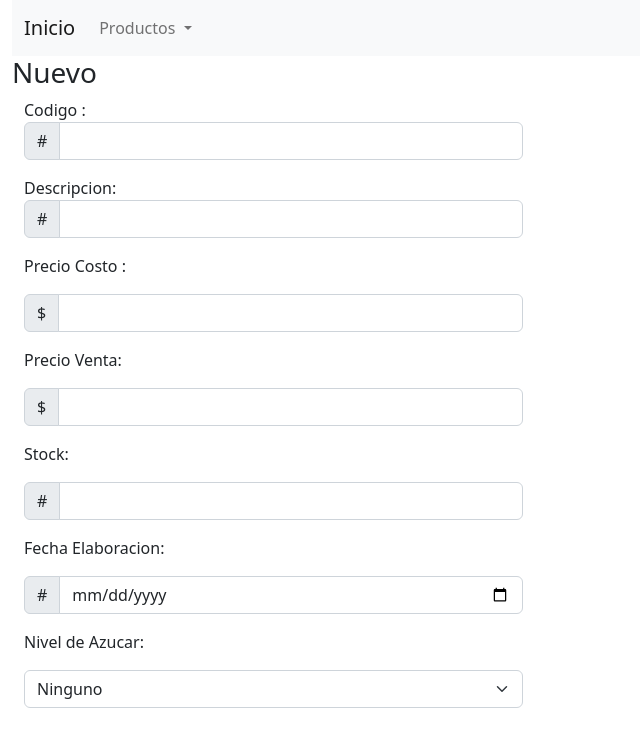
After one commit to IsaacC00/proyecto-GitHub, a PHP site: page /view/proNuevo.php in a window 1280 px wide. The commit adds this page. Shown: the top 747 px of the page, without its empty margins (0-640 px from the left). Run offline with PHP 8.4, Linux system fonts and the light colour scheme.

Commit message:
clase_cambios

```diff
--- a/funciones/funcionesProducto.php
+++ b/funciones/funcionesProducto.php
@@ -6,8 +6,10 @@ include_once "../config/conectarDB.php";
 function getAllProductos()
 {
   try {
-    $sql = "SELECT * FROM tab_productos
-     ORDER BY prod_desc";
+    $sql = "SELECT * FROM tab_productos p, tab_marcas m, tab_categoria c
+    WHERE p.cat_id=c.cat_id
+    AND p.mar_id=m.mar_id
+   ORDER BY prod_desc";
 
     $conexion = conectaBaseDatos();
     $stmt = $conexion->prepare($sql);
--- /dev/null
+++ b/view/proNuevo.php
@@ -0,0 +1,71 @@
+
+<?php
+    include_once "head.php";
+?>
+<h3>Nuevo</h3>
+
+<div class="container-fluid">
+
+    <div class="row">
+
+        <div class="col-5">
+            <form action="post">
+                <label for="">Codigo :</label>
+                <div class="input-group mb-3">
+                <span class="input-group-text" id="basic-addon1">#</span>
+                <input type="text"  name="txtCodigo" class="form-control" aria-describedby="basic-addon1">
+                </div>
+
+                <label for="">Descripcion:</label>
+                <div class="input-group mb-3">
+                <span class="input-group-text" id="basic-addon1">#</span>
+                <input type="text"  name="txtDesc" class="form-control" aria-describedby="basic-addon1">
+                </div>
+
+                <label for="">  <p>Precio Costo :</p> </label>
+                <div class="input-group mb-3">
+                <span class="input-group-text" id="basic-addon1">$</span>
+                <input type="number"  name="txtPrecio" class="form-control" aria-describedby="basic-addon1">
+                </div>
+
+                <label for="">  <p>Precio Venta:</p> </label>
+                <div class="input-group mb-3">
+                <span class="input-group-text" id="basic-addon1">$</span>
+                <input type="number"  name="txtPrecioV" class="form-control" aria-describedby="basic-addon1">
+                </div>
+
+                <label for="">  <p>Stock:</p> </label>
+                <div class="input-group mb-3">
+                <span class="input-group-text" id="basic-addon1">#</span>
+                <input type="number"  name="txtStock" class="form-control" aria-describedby="basic-addon1">
+                </div>
+
+                <label for="">  <p>Fecha Elaboracion:</p> </label>
+                <div class="input-group mb-3">
+                <span class="input-group-text" id="basic-addon1">#</span>
+                <input type="date"  name="txtFechaElab" class="form-control" aria-describedby="basic-addon1">
+                </div>
+
+                <label for=""><p>Nivel de Azucar:</p> </label>
+                <div class="input-group mb-3">
+
+                <select name="cboNivelAzucar" class="form-select" require>
+                    <option value="A">Alto</option>
+                    <option value="M">Medio</option>
+                    <option value="B">Bajo</option>
+                    <option value="N" selected>Ninguno</option>
+                </select>
+
+                </div>
+
+
+            </form>
+        </div>
+
+    </div>
+
+</div>
+
+<?php
+    include_once "footer.php";
+?>
```
Also changed, not shown: view/crudProductos.php (+23 -5 lines).
